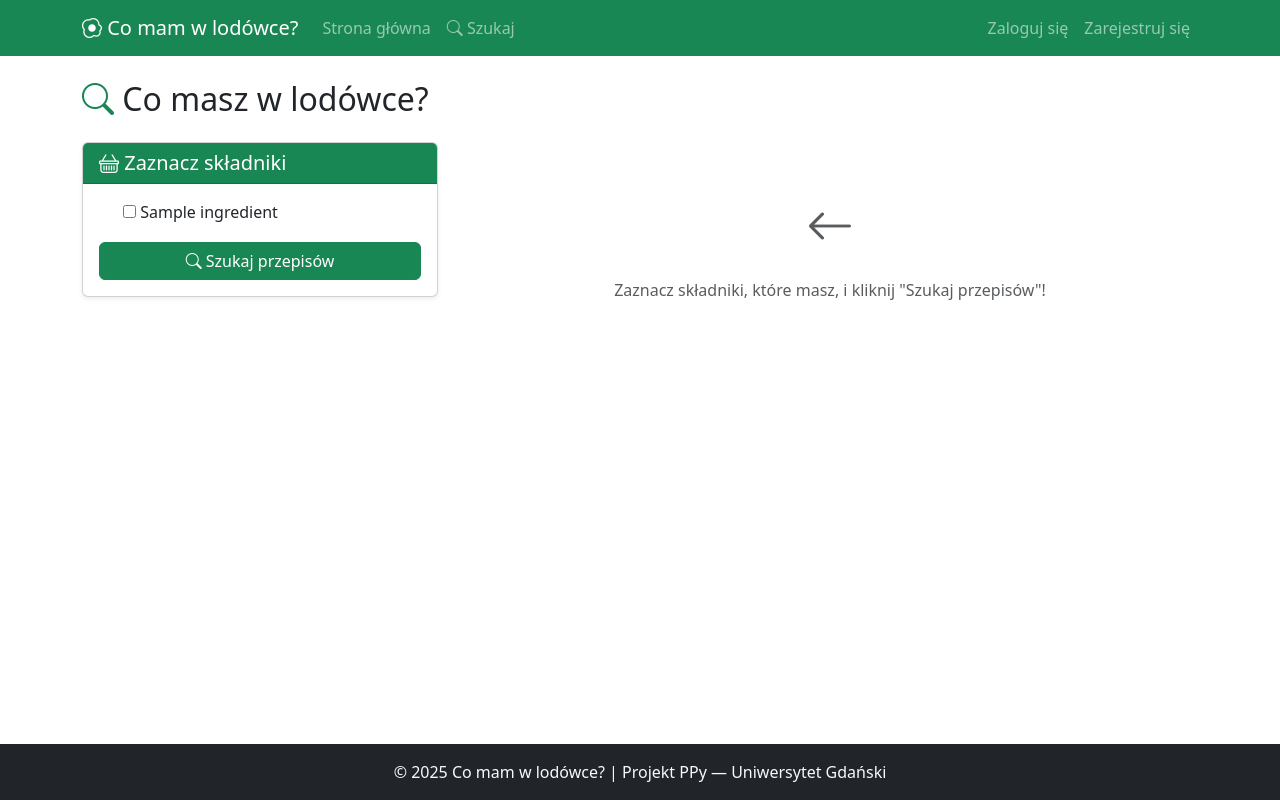
After one commit to Wsakowska/python-faculty, a Django app: page /przepisy/szukaj/ in a window 1280 px wide. The commit adds this page. Run offline with Django 5.2, Linux system fonts and the light colour scheme; tables that the repository leaves empty hold one stand-in row (values such as "Sample post").

Commit message:
search: wyszukiwarka przepisów po składnikach

```diff
--- a/Project01/recipes/forms.py
+++ b/Project01/recipes/forms.py
@@ -41,3 +41,11 @@ RecipeIngredientFormSet = forms.inlineformset_factory(
     extra=5,
     can_delete=True,
 )
+
+class IngredientSearchForm(forms.Form):
+    """Formularz wyszukiwania przepisów po składnikach."""
+    ingredients = forms.ModelMultipleChoiceField(
+        queryset=Ingredient.objects.all(),
+        widget=forms.CheckboxSelectMultiple,
+        label='Zaznacz składniki, które masz',
+)
--- a/Project01/recipes/templates/recipes/home.html
+++ b/Project01/recipes/templates/recipes/home.html
@@ -11,7 +11,10 @@
         Wpisz składniki, które masz pod ręką, a my znajdziemy dla Ciebie idealne przepisy!
     </p>
     <div class="d-flex justify-content-center gap-3">
-        <a href="{% url 'recipes:recipe_list' %}" class="btn btn-success btn-lg">
+        <a href="{% url 'recipes:recipe_search' %}" class="btn btn-success btn-lg">
+            <i class="bi bi-search"></i> Szukaj przepisów
+        </a>
+        <a href="{% url 'recipes:recipe_list' %}" class="btn btn-outline-success btn-lg">
             <i class="bi bi-book"></i> Przeglądaj przepisy
         </a>
         {% if user.is_authenticated %}
--- /dev/null
+++ b/Project01/recipes/templates/recipes/recipe_search.html
@@ -0,0 +1,95 @@
+{% extends 'base.html' %}
+
+{% block title %}Szukaj przepisów — Co mam w lodówce?{% endblock %}
+
+{% block content %}
+<h2 class="mb-4">
+    <i class="bi bi-search text-success"></i> Co masz w lodówce?
+</h2>
+
+<div class="row">
+    <!-- Panel składników -->
+    <div class="col-md-4">
+        <div class="card shadow-sm">
+            <div class="card-header bg-success text-white">
+                <h5 class="mb-0"><i class="bi bi-basket"></i> Zaznacz składniki</h5>
+            </div>
+            <div class="card-body" style="max-height: 500px; overflow-y: auto;">
+                <form method="get">
+                    {% for checkbox in form.ingredients %}
+                        <div class="form-check">
+                            {{ checkbox }}
+                        </div>
+                    {% endfor %}
+                    <button type="submit" class="btn btn-success w-100 mt-3">
+                        <i class="bi bi-search"></i> Szukaj przepisów
+                    </button>
+                </form>
+            </div>
+        </div>
+    </div>
+
+    <!-- Wyniki -->
+    <div class="col-md-8">
+        {% if recipes is not None %}
+            <p class="text-muted">
+                Wybrano składników: <strong>{{ selected_count }}</strong> |
+                Znalezionych przepisów: <strong>{{ recipes|length }}</strong>
+            </p>
+
+            {% if recipes %}
+                {% for recipe in recipes %}
+                <div class="card mb-3 shadow-sm">
+                    <div class="card-body">
+                        <div class="d-flex justify-content-between align-items-start">
+                            <div>
+                                <h5 class="card-title">
+                                    <a href="{% url 'recipes:recipe_detail' recipe.slug %}"
+                                       class="text-decoration-none">
+                                        {{ recipe.title }}
+                                    </a>
+                                </h5>
+                                <p class="card-text text-muted">
+                                    {{ recipe.description|truncatewords:20 }}
+                                </p>
+                                <div>
+                                    <span class="badge bg-success">{{ recipe.get_difficulty_display }}</span>
+                                    <span class="badge bg-secondary">
+                                        <i class="bi bi-clock"></i> {{ recipe.prep_time }} min
+                                    </span>
+                                    {% if recipe.category %}
+                                    <span class="badge bg-info">{{ recipe.category }}</span>
+                                    {% endif %}
+                                </div>
+                            </div>
+                            <div class="text-end">
+                                <span class="badge bg-warning text-dark fs-6">
+                                    {{ recipe.matched }}/{{ recipe.total_ingredients }}
+                                </span>
+                                <br>
+                                <small class="text-muted">pasujących składników</small>
+                            </div>
+                        </div>
+                    </div>
+                </div>
+                {% endfor %}
+            {% else %}
+                <div class="text-center py-5">
+                    <i class="bi bi-emoji-frown text-muted" style="font-size: 3rem;"></i>
+                    <p class="text-muted mt-3">
+                        Nie znaleziono przepisów z tymi składnikami.
+                        Spróbuj zaznaczyć więcej składników!
+                    </p>
+                </div>
+            {% endif %}
+        {% else %}
+            <div class="text-center py-5">
+                <i class="bi bi-arrow-left text-muted" style="font-size: 3rem;"></i>
+                <p class="text-muted mt-3">
+                    Zaznacz składniki, które masz, i kliknij "Szukaj przepisów"!
+                </p>
+            </div>
+        {% endif %}
+    </div>
+</div>
+{% endblock %}
--- a/Project01/recipes/urls.py
+++ b/Project01/recipes/urls.py
@@ -9,6 +9,7 @@ urlpatterns = [
     path('', views.home, name='home'),
     path('przepisy/', views.recipe_list, name='recipe_list'),
     path('przepisy/dodaj/', views.recipe_create, name='recipe_create'),
+    path('przepisy/szukaj/', views.recipe_search, name='recipe_search'),
     path('przepisy/<slug:slug>/', views.recipe_detail, name='recipe_detail'),
     path('przepisy/<slug:slug>/edytuj/', views.recipe_edit, name='recipe_edit'),
     path('przepisy/<slug:slug>/usun/', views.recipe_delete, name='recipe_delete'),
--- a/Project01/recipes/views.py
+++ b/Project01/recipes/views.py
@@ -3,9 +3,10 @@
 from django.shortcuts import render, get_object_or_404, redirect
 from django.contrib.auth.decorators import login_required
 from django.contrib import messages
+from django.db import models
+from django.db.models import Count
 from .models import Recipe, Category
-from .forms import RecipeForm, RecipeIngredientFormSet
-
+from .forms import RecipeForm, RecipeIngredientFormSet, IngredientSearchForm
 
 def home(request):
     """Strona główna — najnowsze przepisy."""
@@ -118,3 +119,34 @@ def recipe_delete(request, slug):
     return render(request, 'recipes/recipe_confirm_delete.html', {
         'recipe': recipe,
     })
+
+def recipe_search(request):
+    """Wyszukiwanie przepisów po składnikach — główna funkcja aplikacji."""
+    form = IngredientSearchForm(request.GET or None)
+    recipes = None
+    selected_count = 0
+
+    if form.is_valid():
+        selected_ingredients = form.cleaned_data['ingredients']
+        selected_count = selected_ingredients.count()
+
+        # Znajdź przepisy, które zawierają KTÓRYKOLWIEK z wybranych składników
+        # i posortuj wg liczby pasujących składników (najlepsze dopasowanie na górze)
+        recipes = (
+            Recipe.objects
+            .filter(is_published=True, ingredients__in=selected_ingredients)
+            .annotate(
+                matched=Count('ingredients', filter=models.Q(
+                    ingredients__in=selected_ingredients
+                )),
+                total_ingredients=Count('recipe_ingredients'),
+            )
+            .order_by('-matched')
+            .distinct()
+        )
+
+    return render(request, 'recipes/recipe_search.html', {
+        'form': form,
+        'recipes': recipes,
+        'selected_count': selected_count,
+})
--- a/Project01/templates/base.html
+++ b/Project01/templates/base.html
@@ -31,7 +31,9 @@
                         <a class="nav-link" href="{% url 'recipes:home' %}">Strona główna</a>
                     </li>
                     <li class="nav-item">
-                        <a class="nav-link" href="{% url 'recipes:recipe_list' %}">Przepisy</a>
+                        <a class="nav-link" href="{% url 'recipes:recipe_search' %}">
+                            <i class="bi bi-search"></i> Szukaj
+                        </a>
                     </li>
                     {% if user.is_authenticated %}
                     <li class="nav-item">
```
